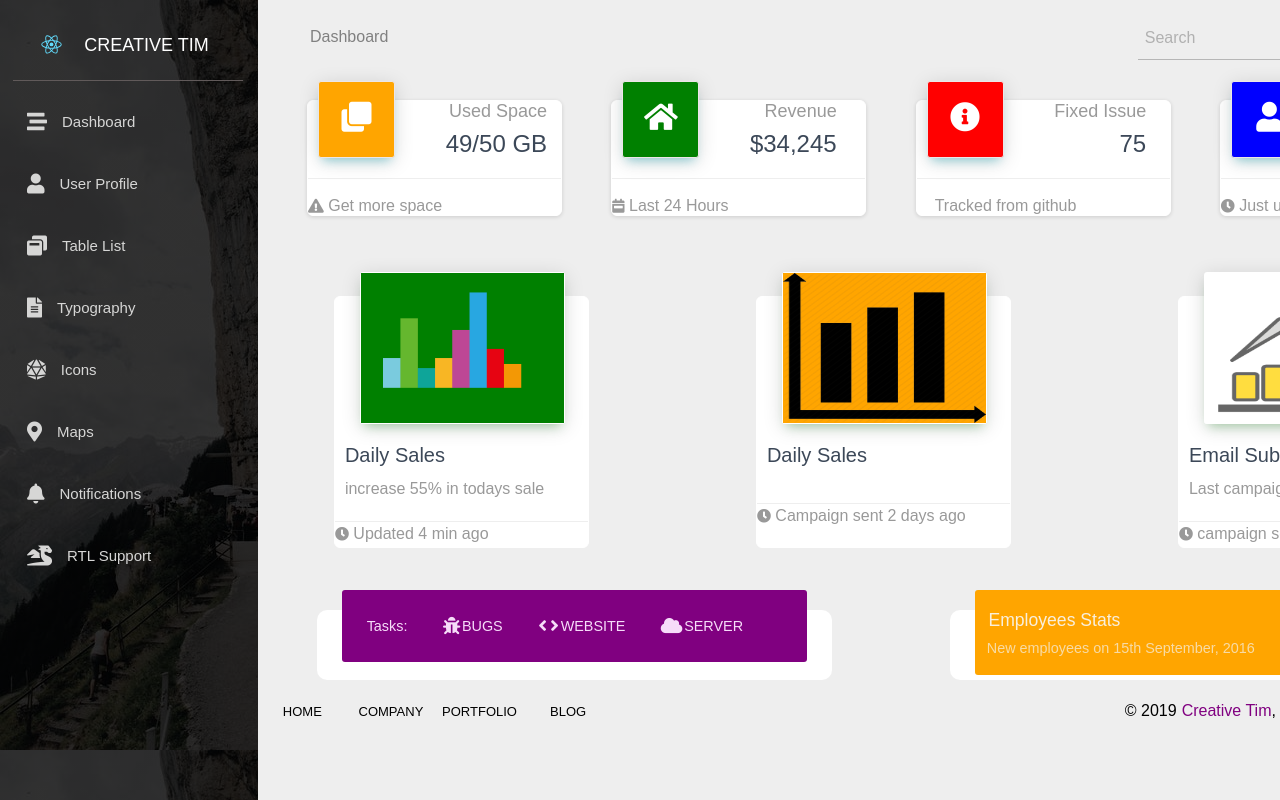
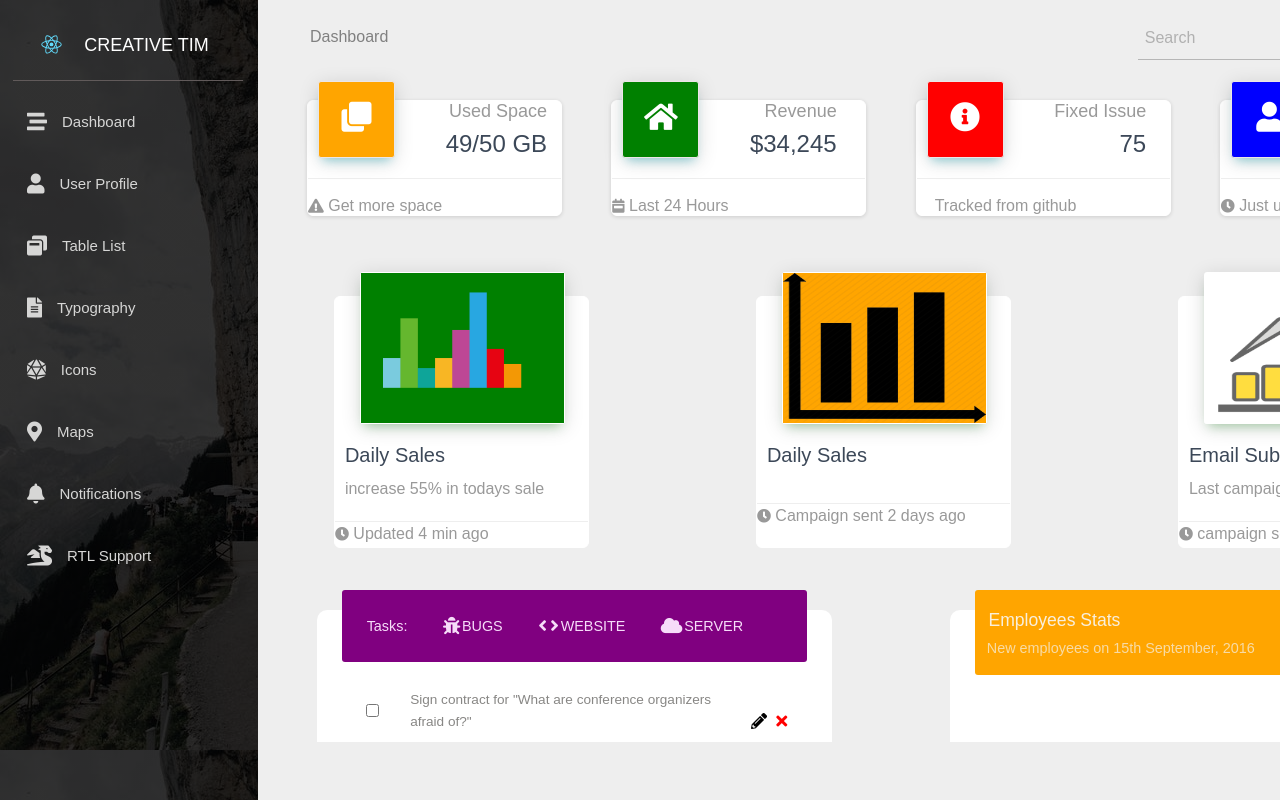
Before and after one commit to dinesh196/business-landing-page, a React (Create React App) app in the folder page/: page / in a window 1280 px wide. Shown: the top 800 px of the page. Built offline with nearby package versions, Linux system fonts and the light colour scheme.

Commit message:
tasks added without animation

```diff
--- a/page/src/components/tasks.css
+++ b/page/src/components/tasks.css
@@ -46,5 +46,41 @@
 }
 
 .tasks-content{
-	width: 90%;
+	width: 94%;
+	margin: 1em 0 1em 0;
 }
+
+.task-content-item{
+	padding: 0.7em;
+	border-bottom: 1px solid black;
+	display: flex;
+	justify-content: space-around;
+	align-items: center;
+}
+
+input{
+	width: 3%;
+
+}
+
+.task-text{
+	font-size: 0.85em;
+	line-height: 1.6em;
+	width: 69%;
+	color: #888785;
+}
+
+.task-opr{
+	display: flex;
+	justify-content: space-between;
+	align-items: flex-start;
+	width: 8%;
+}
+
+.task-op{
+	font-size: 1em;
+}
+
+.fa-times{
+	color: red;
+}
--- a/page/src/components/tasks.js
+++ b/page/src/components/tasks.js
@@ -3,6 +3,10 @@ import './tasks.css';
 
 class Tasks extends Component{
 	render(){
+		let items = ['Sign contract for "What are conference organizers afraid of?"',
+					'Lines From Great Russian Literature? Or E-mails From My Boss?',
+					'Flooded: One year later, assessing what was lost and what was found when a ravaging rain swept through metro Detroit',
+					'Create 4 Invisible User Experiences you Never Knew About'];
 		return(
 			<div className="tasks">
 				<div className="tasks-head">
@@ -13,32 +17,43 @@ class Tasks extends Component{
 						<div className="tasks-sub-head"><i className="fa fa-cloud"></i> SERVER</div>
 					</div>
 				</div>
-				<Content />
+				<Content items={items}/>
 			</div>
 			);
 	}
 }
 
+function ReturnTask(props){
+	return(
+		<div className="task-content-item">
+			<input type="checkbox" />
+			<div className="task-text">{props.item}</div>
+			<div className="task-opr">
+				<i className="fa fa-pencil-alt task-op"></i>
+				<i className="fa fa-times task-op"></i>
+			</div>
+		</div>
+	);
+}
+
 class Content extends Component{
 	constructor(props){
 		super(props);
-		this.state = {
+	/*	this.state = {
 			items: ['Sign contract for "What are conference organizers afraid of?"',
 					'Lines From Great Russian Literature? Or E-mails From My Boss?',
 					'Flooded: One year later, assessing what was lost and what was found when a ravaging rain swept through metro Detroit',
 					'Create 4 Invisible User Experiences you Never Knew About']
-		}
-		let contentItems = this.state.items.map(item => {
-			<div className="content-item"><input type="checkbox">this.props.item</input><i className="fa fa-pencil"></i><i className="fa fa-"></i></div>
-		});
+		}*/
 	}
 
 	render(){
+		let contentItems = this.props.items.map(abc => <ReturnTask item={abc} key={abc}/>);
 		return(
 			<div className="tasks-content">
-				{this.contentItems}
+				{contentItems}
 			</div>
-			);
+		);
 	}
 }
 
```
